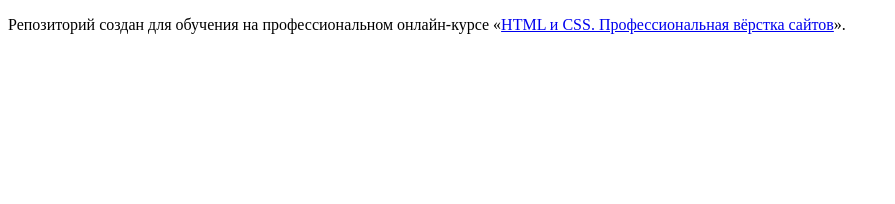
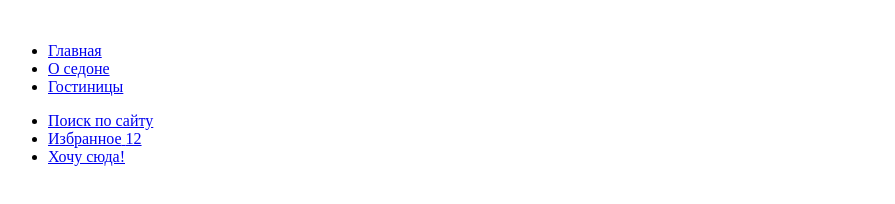
Before and after one commit to cyberia77/2668735-sedona-2, a plain HTML site: page index.html in a window 1280 px wide. Shown: the whole page, without its empty margins (0-895 px from the left). Drawn offline with Linux system fonts and the light colour scheme.

Commit message:
Сверстан хедер куратором

```diff
--- a/index.html
+++ b/index.html
@@ -1,12 +1,53 @@
 <!DOCTYPE html>
 <html lang="ru">
+
   <head>
     <meta charset="utf-8">
     <title>HTML Academy: Седона</title>
   </head>
+
   <body>
 
-    <p>Репозиторий создан для обучения на профессиональном онлайн‑курсе «<a href="https://htmlacademy.ru/intensive/htmlcss">HTML и CSS. Профессиональная вёрстка сайтов</a>».</p>
+    <header class="header">
 
+    </header>
+
+    <header class="header">
+      <a class="logo-link" href="#">
+        <img class="logo" src="#" alt="">
+      </a>
+      <nav class="nav">
+        <ul class="menu">
+          <li class="menu-item">
+            <a href="#" class="menu-link">Главная</a>
+          </li>
+          <li class="menu-item">
+            <a href="#" class="menu-link">О седоне</a>
+          </li>
+          <li class="menu-item">
+            <a href="#" class="menu-link">Гостиницы</a>
+          </li>
+        </ul>
+        <ul class="user-menu">
+          <li class="user-item">
+            <a class="user-link" href="#">
+              <span class="visually-hidden">Поиск по сайту</span>
+            </a>
+          </li>
+          <li class="user-item">
+            <a class="user-link" href="#">
+              <span class="visually-hidden">Избранное</span>
+              <span class="favorite-count">12</span>
+            </a>
+          </li>
+          <li class="user-item">
+            <a class="user-link" href="#">Хочу сюда!</a>
+          </li>
+        </ul>
+      </nav>
+    </header>
+    <main class="main"></main>
+    <footer class="footer"></footer>
   </body>
+
 </html>
```
